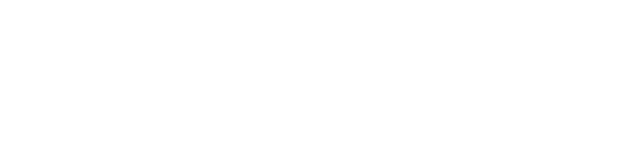
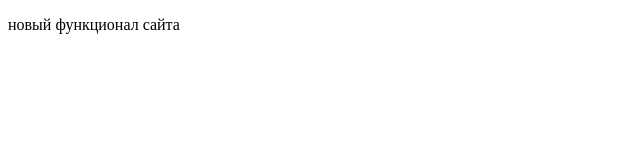
Before and after one commit to OlegSobolev86/firstWebSite, a plain HTML site: page src/page2.html in a window 1280 px wide. Shown: the whole page, without its empty margins (0-640 px from the left). Drawn offline with Linux system fonts and the light colour scheme.

Commit message:
новый функционал

```diff
--- a/src/page2.html
+++ b/src/page2.html
@@ -6,6 +6,7 @@
     <title>Document</title>
 </head>
 <body>
+    <p>новый функционал сайта</p>
 
 </body>
 </html>
```
